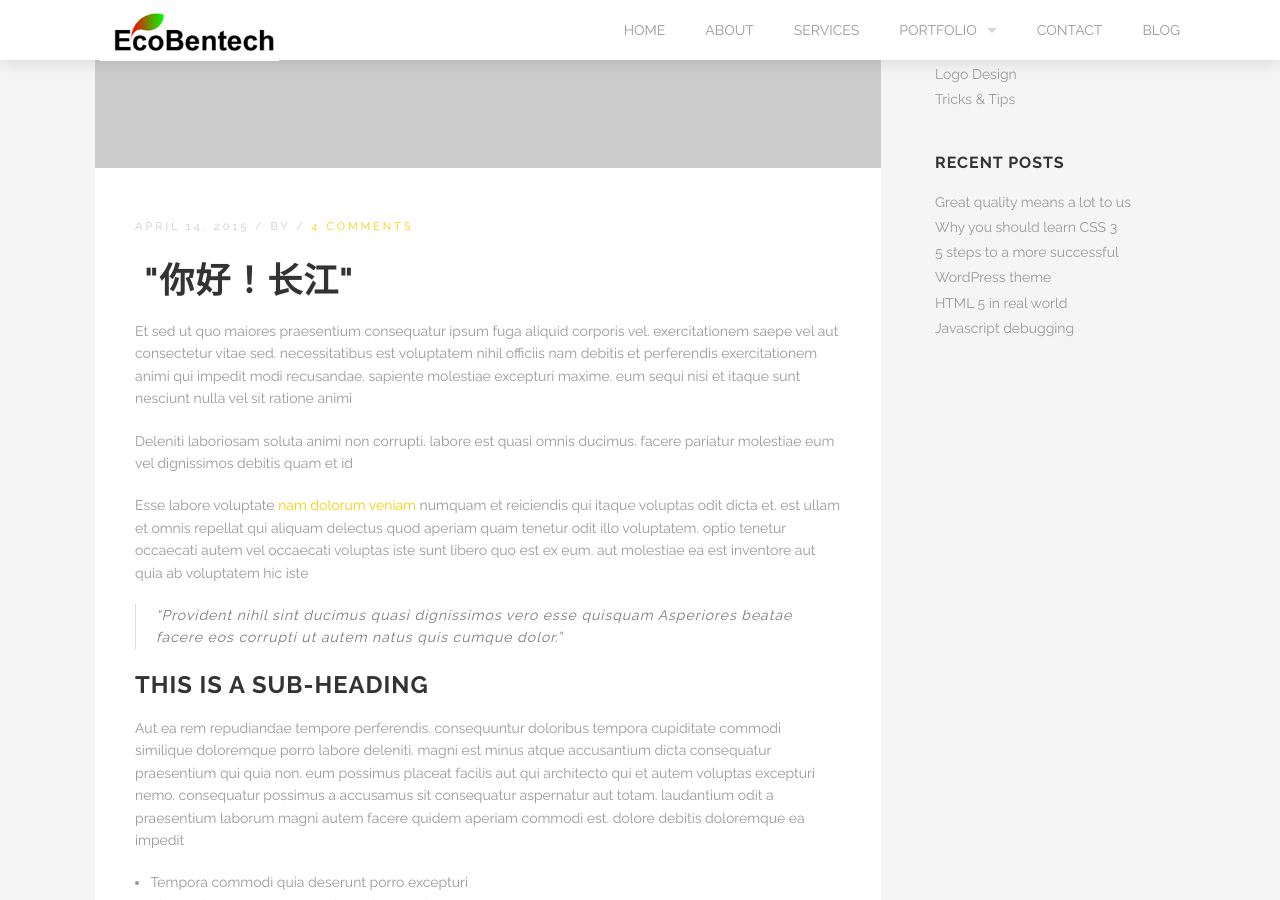
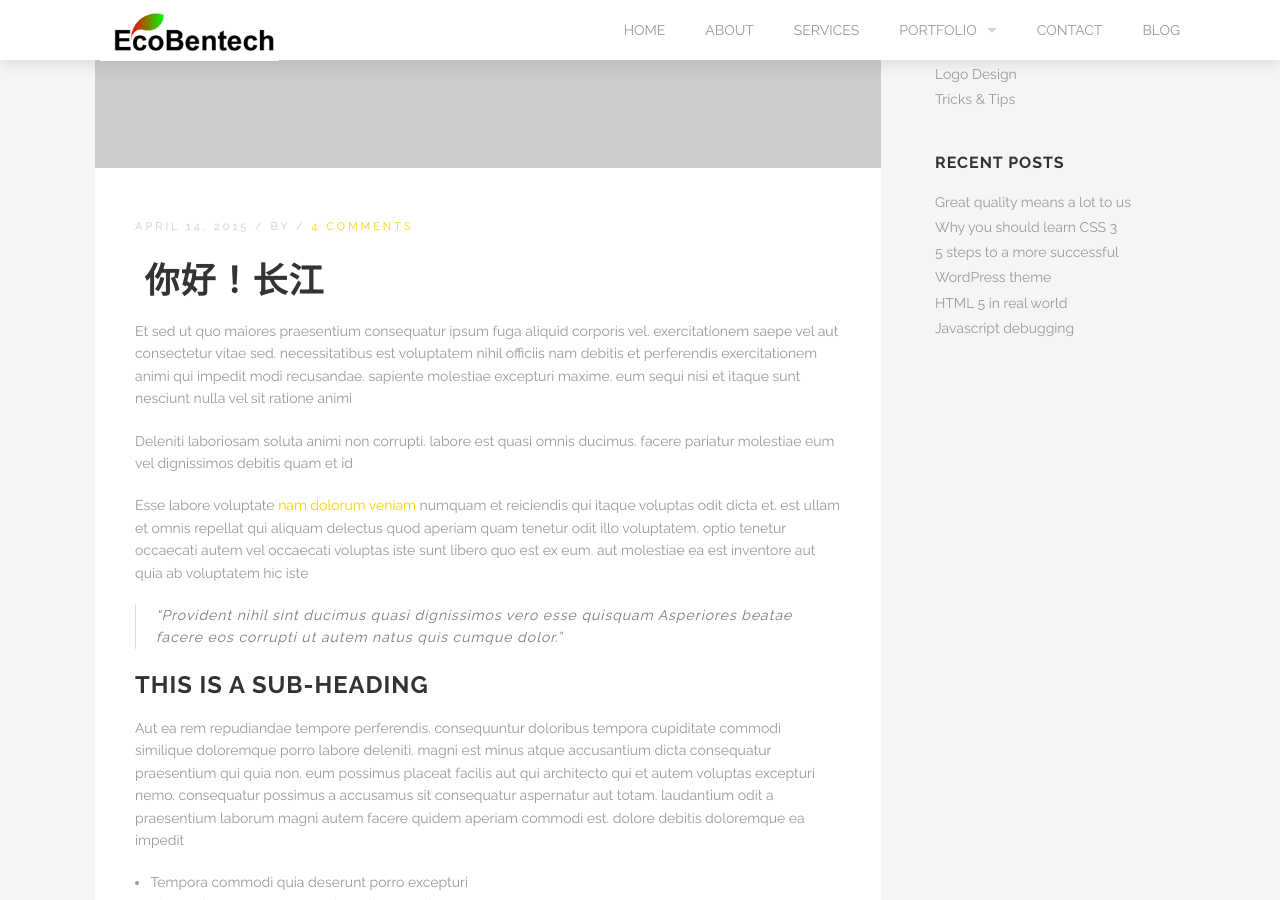
Before and after one commit to braveheart007/braveheart007.github.io, a Jekyll site: the page built from _posts/2015-04-14-look-what-we-have-done.markdown, in a window 1280 px wide and 900 px high, scrolled down 828 px. Built offline with Jekyll 4.4.1, drawn with Linux system fonts in a browser that asks for light colours.

```diff
--- a/_posts/2015-04-14-look-what-we-have-done.markdown
+++ b/_posts/2015-04-14-look-what-we-have-done.markdown
@@ -1,6 +1,6 @@
 ---
 layout: post
-title:  "你好！长江"
+title:  你好！长江
 date:   2015-04-14 10:52:12
 images: images/@stock/blog-1.jpg
 excerpt:
```
